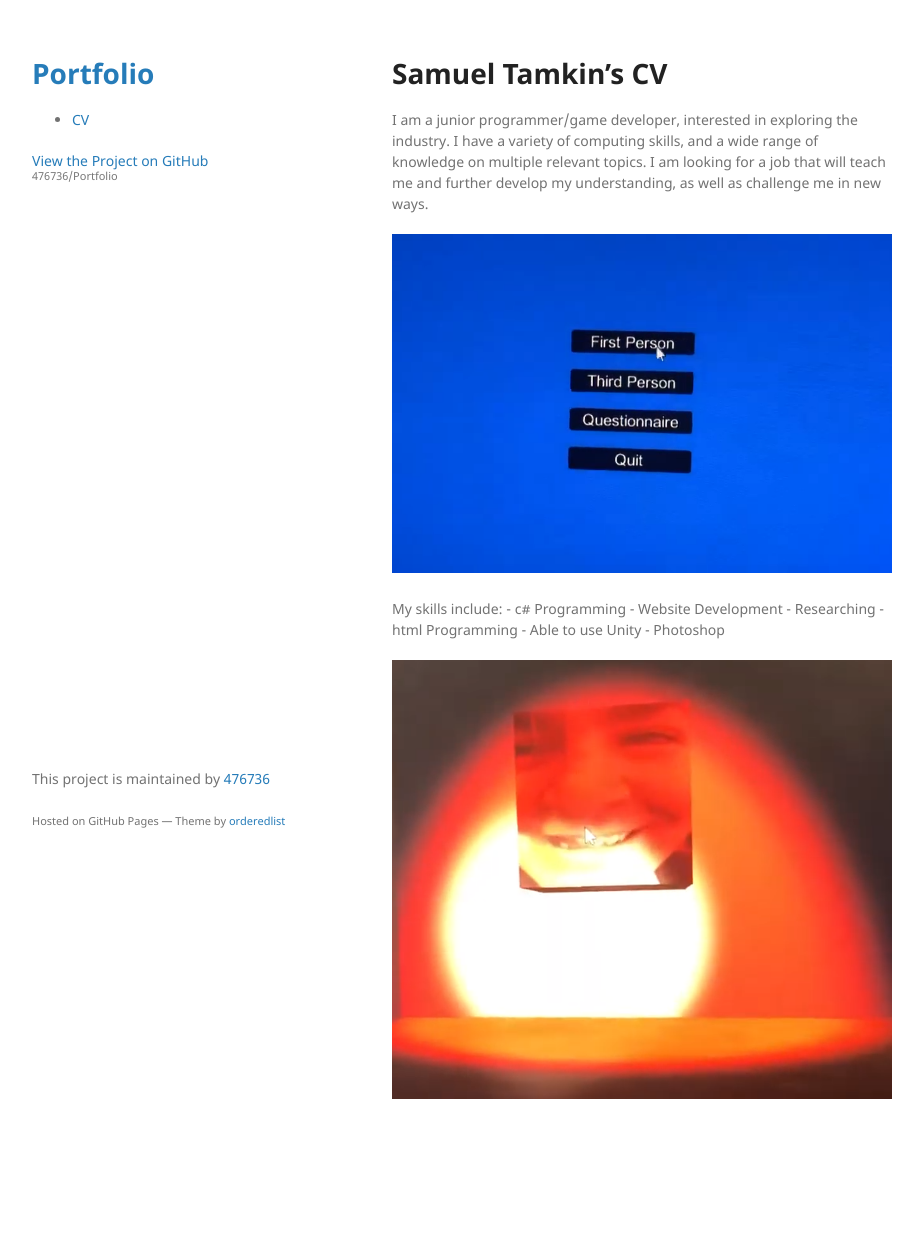
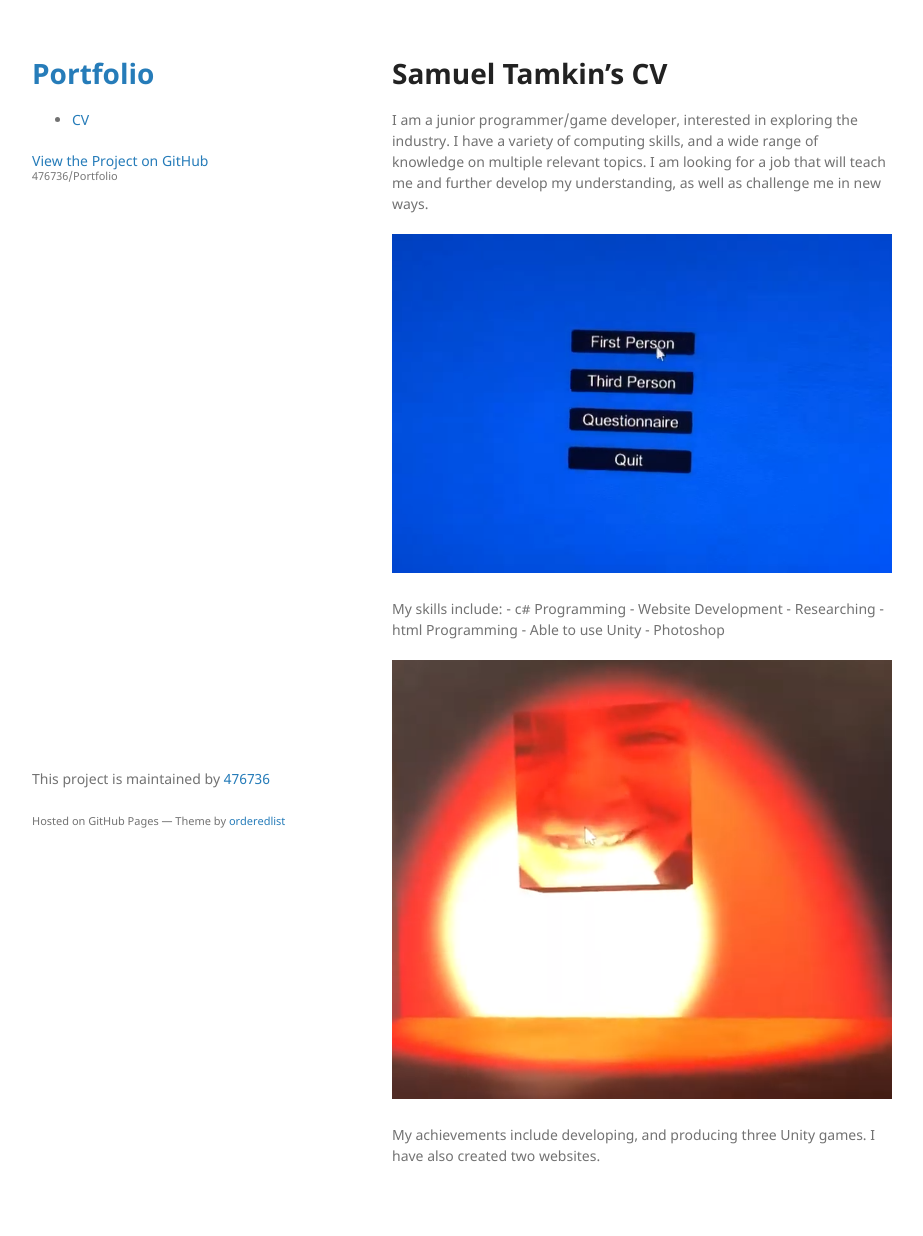
Before and after one commit to 476736/Portfolio, a Jekyll site: the page built from cv.md, in a window 1280 px wide. Shown: the whole page, without its empty margins (178-1101 px from the left). Built offline with Jekyll 4.4.1, drawn with Linux system fonts in a browser that asks for light colours; the repository's description, which GitHub fills in, is left out; our own code applies the rules of GitHub Pages for plain Markdown files; before the commit the page ends 1174 px from its top, so only the background shows below that.

Commit message:
Update cv.md

```diff
--- a/cv.md
+++ b/cv.md
@@ -20,3 +20,7 @@ layout: default
  </p>
 
  <img src="/Portfolio/assets/img/horror_game_two.png" alt="Horror Game" width="100%">
+
+<p>
+  My achievements include developing, and producing three Unity games. I have also created two websites.
+</p>
```
